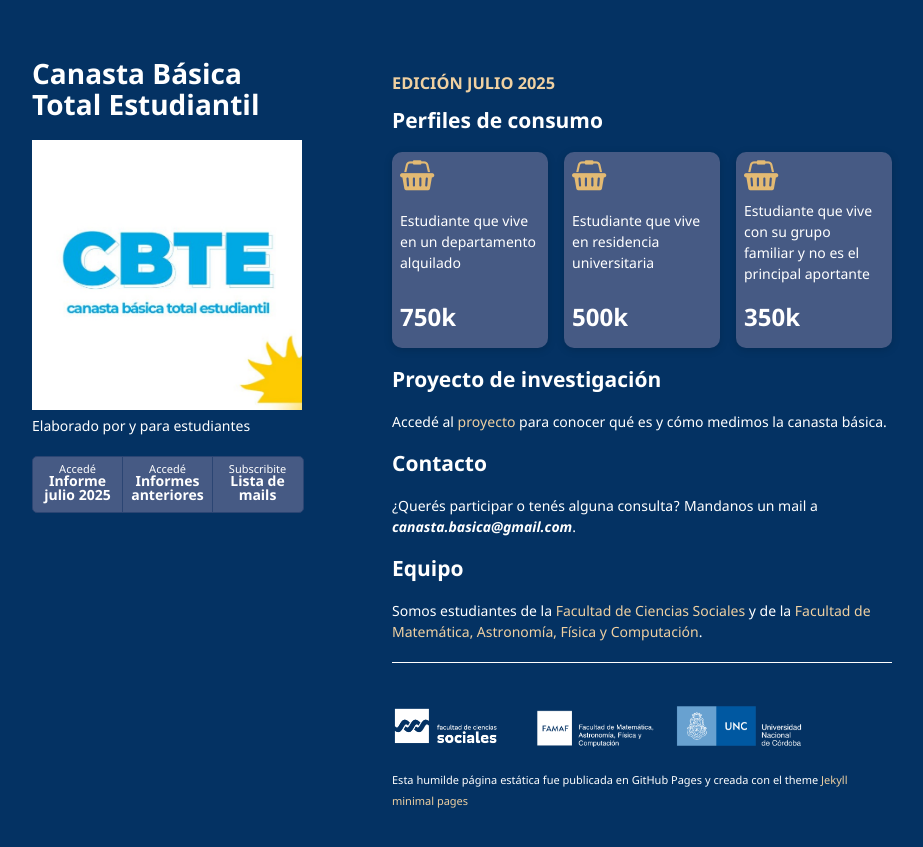
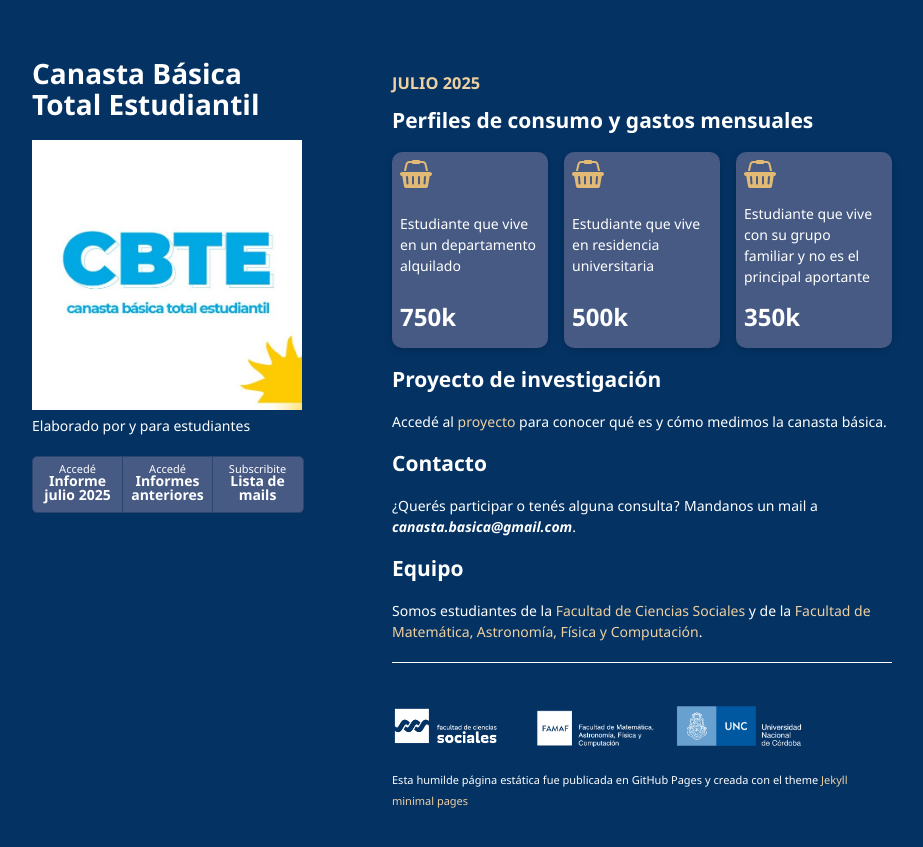
Before and after one commit to rocio-perez-sbarato/rocio-perez-sbarato.github.io, a Jekyll site: the page built from index.md, in a window 1280 px wide. Shown: the top 847 px of the page, without its empty margins (178-1101 px from the left). Built offline with Jekyll 4.4.1, drawn with Linux system fonts in a browser that asks for light colours; our own code applies the rules of GitHub Pages for plain Markdown files.

Commit message:
responsive cards

```diff
--- a/_sass/jekyll-theme-minimal.scss
+++ b/_sass/jekyll-theme-minimal.scss
@@ -252,11 +252,10 @@ footer {
 }
 
 .card .icon {
-  width: 20px;
-  height: 20px;
+  font-size: 28px;
   color: $clr-primary-a30;
-  margin-bottom: 10px;
-  font-size: 30px;
+  align-self: flex-start; /* mantiene alineado a la izquierda */
+  margin-bottom: 8px; /* espacio pequeño hacia el texto */
 }
 
 .card p {
@@ -292,8 +291,13 @@ hr {
 
 @media screen and (max-width: 480px) {
   .card {
-    flex: 1 1 100%;
-    max-width: 100%;
+    height: auto;     /* se ajusta al contenido */
+    padding: 6px;    /* un poco menos de aire */
+  }
+
+  .card .icon {
+    font-size: 24px;
+    margin-bottom: 6px;
   }
 }
 
--- a/index.md
+++ b/index.md
@@ -2,9 +2,9 @@
 layout: default
 ---
 
-### EDICIÓN JULIO 2025
+### JULIO 2025
 
-## Perfiles de consumo
+## Perfiles de consumo y gastos mensuales
 
   <div class="cards-container">
     <div class="card">
@@ -47,5 +47,5 @@ Somos estudiantes de la [Facultad de Ciencias Sociales](https://sociales.unc.edu
 </div>
 
 <footer>
-<p><small>Esta humilde página estática fue publicada en GitHub Pages y creada con el theme <a href="https://github.com/orderedlist">Jekyll minimal pages</a></small></p>
+<p><small>Esta humilde página estática fue publicada en GitHub Pages y creada con el theme <a href="github.com/pages-themes/minimal">Jekyll minimal pages</a></small></p>
 </footer>
```
